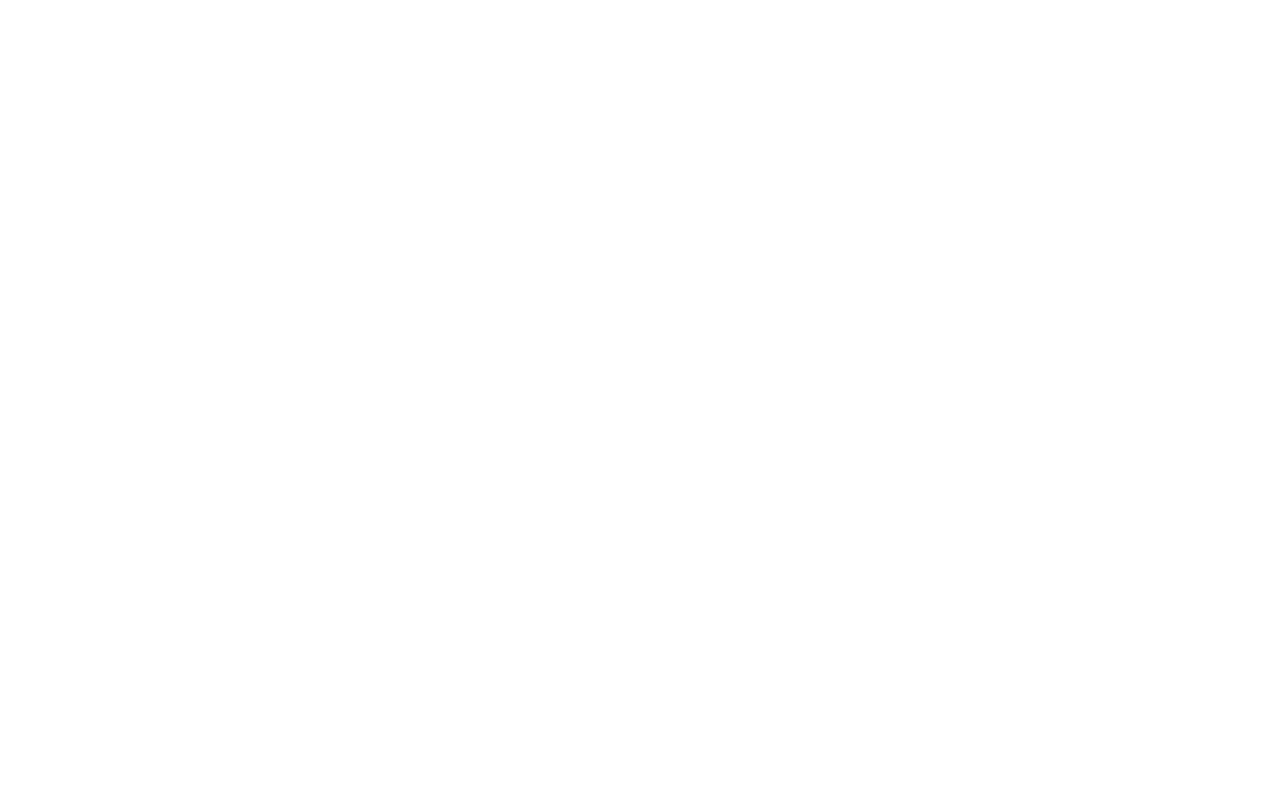
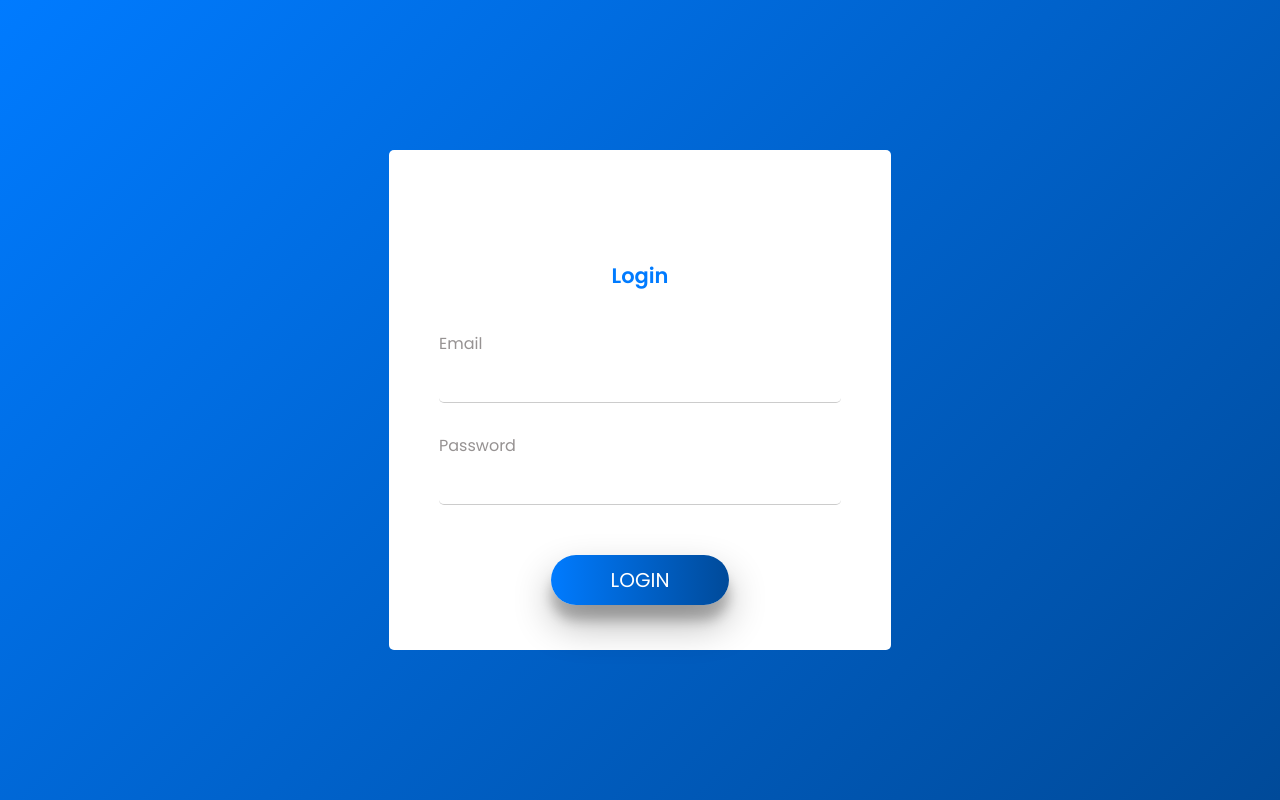
Before and after one commit to charityandani/Task-management-System, a React (Create React App) app in the folder task-planner/: page /Login in a window 1280 px wide. Built offline with nearby package versions, Linux system fonts and the light colour scheme.

Commit message:
code for login pages was added

```diff
--- a/task-planner/src/components/Loginfrm.css
+++ b/task-planner/src/components/Loginfrm.css
@@ -0,0 +1,91 @@
+*{
+    margin: 0;
+    padding: 0;
+}
+
+.form-continer{
+
+    background: linear-gradient(135deg, #007bff, #004a99);
+    width: 100%;
+    min-height: 100vh;
+    display: flex;
+    justify-content: center;
+    align-items: center;
+}
+
+.app-wrapper{
+    background-color: #fff;
+    min-width: 350px;
+    min-height: 500px;
+    padding:30px;
+    box-sizing: border-box;
+    border-radius: 5px;
+
+}
+
+.title{
+    color: #007bff;
+    text-align: center;
+    margin: 80px 0px 40px 0px;
+}
+.name,
+.email,
+.password{
+
+    margin: 20px;
+    color: #969292;
+    font-size: 16px;
+}
+
+.password{
+
+    margin-bottom: 40px;
+}
+
+.input{
+
+    height: 32px;
+    font-size: 20px;
+    outline: none;
+    width: 100%;
+    border-top-style: none;
+    border-left-style: none;
+    border-right-style: none;
+    border-bottom-style: 2px solid black;
+    margin-bottom: 10px;
+}
+
+.error {
+    color: red;
+}
+
+.submit {
+
+    display: flex;
+    text-transform: uppercase;
+    font-size: 20px;
+    border-radius: 25px;
+    color: white;
+    padding: 10px 60px;
+    background: linear-gradient(to right, #007bff, #004a99);
+    box-shadow: rgba(0,0,0,0.3) 0px 19px 38px,
+    rgba(0,0,0,0.22) 0px 15px 12px;
+    margin: auto;
+    outline: none;
+    border: none;
+    cursor: pointer;
+    transition: all 0.1s;
+}
+
+button:active{
+
+    transform: translateY(2px);
+}
+
+.form-success{
+    display: flex;
+    justify-content: center;
+    margin-top: 250px;
+    min-width: 370px;
+    color: #007bff;
+}
--- a/task-planner/src/components/Loginfrm.js
+++ b/task-planner/src/components/Loginfrm.js
@@ -1,9 +1,61 @@
-import React from "react";
+
+import React, {useState}from "react";
 import "./Loginfrm.css";
+
+
 
 export default function Loginfrm()
 {
 
+    const [values,setValues] = useState(
+        {
+
+            email:"",
+            password:"",
+        }
+    );
+
+    const handleChange = (event) =>{
+        setValues({
+            ...values,
+            [event.target.name]: event.target.value,
+        })
+    }
 
 
+const handleFormSubmit = (event) =>{
+
+    event.preventDefault();
+};
+return(
+
+    <div className="form-continer">
+        <div className="app-wrapper">
+    <div>
+        <h2 className="title">Login</h2>
+    </div>
+    <form className="form-wrapper">
+
+    <div className="email">
+    <label className="label">Email</label>
+    <input className="input" type="email" name="Email" value={values.email}
+    onChange={handleChange}
+    />
+    </div>
+
+    <div className="password">
+    <label className="label">Password</label>
+    <input className="input" type="password" name="Password" value={values.password}
+    onChange={handleChange}
+    />
+    </div>
+    <div>
+        <button className="submit" onClick={handleFormSubmit}>Login</button>
+    </div>
+
+    </form>
+        </div>
+    </div>
+)
+
 }
--- a/task-planner/src/components/SignupForm.css
+++ b/task-planner/src/components/SignupForm.css
@@ -16,7 +16,7 @@
 .app-wrapper{
     background-color: #fff;
     min-width: 350px;
-    min-height: 650px;
+    min-height: 500px;
     padding:30px;
 box-sizing: border-box;
 border-radius: 5px;
--- a/task-planner/src/pages/Login.js
+++ b/task-planner/src/pages/Login.js
@@ -8,7 +8,7 @@
     return(
         <>
 
-
+          <Loginfrm/>
         </>
 
 
```
